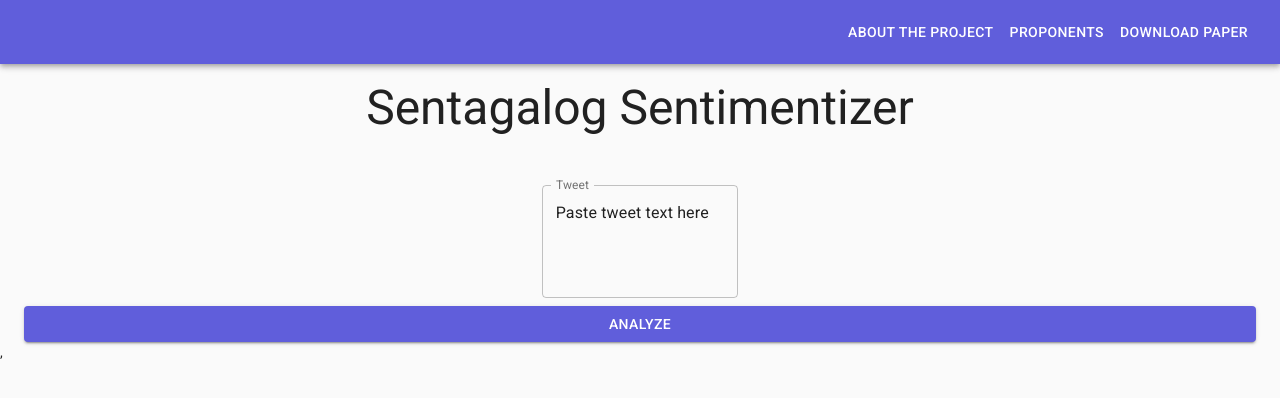
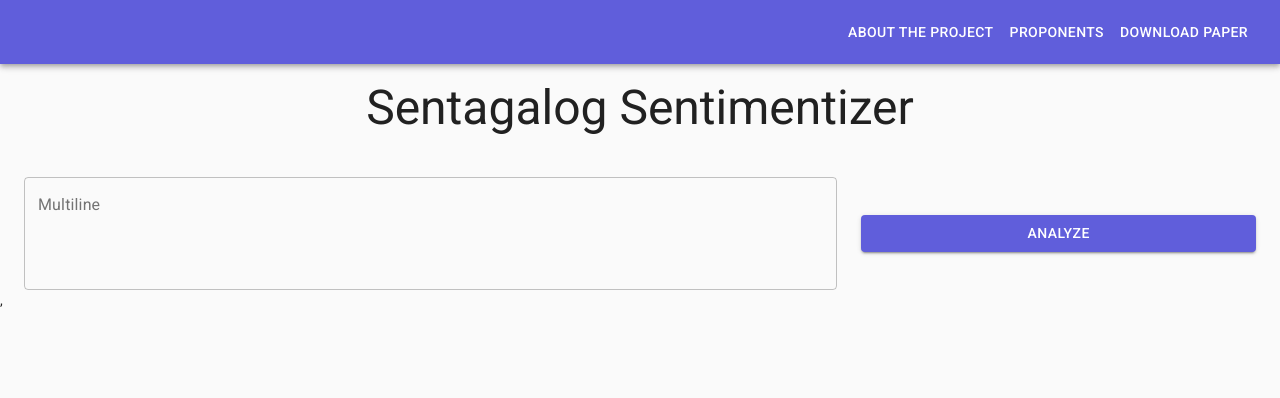
Before and after one commit to kbaldo/sentagalog-sentimentizer, a React (Create React App) app: page / in a window 1280 px wide. Shown: the top 398 px of the page. Built offline with nearby package versions, Linux system fonts and the light colour scheme.

Commit message:
Update TweetField

```diff
--- a/src/components/Home/TweetField.jsx
+++ b/src/components/Home/TweetField.jsx
@@ -1,43 +1,45 @@
-import React from 'react';
-import { makeStyles } from '@material-ui/core/styles';
-import TextField from '@material-ui/core/TextField';
-import { Button } from '@material-ui/core';
+import React from "react";
+import { makeStyles } from "@material-ui/core/styles";
+import TextField from "@material-ui/core/TextField";
+import { Button, Grid } from "@material-ui/core";
 
 const useStyles = makeStyles((theme) => ({
   root: {
-    '& .MuiTextField-root': {
+    "& .MuiTextField-root": {
       margin: theme.spacing(1),
-      width: '25ch',
+      width: "25ch",
     },
   },
 }));
 
 export default function MultilineTextFields() {
   const classes = useStyles();
-  const [value, setValue] = React.useState('Controlled');
+  const [value, setValue] = React.useState("Controlled");
 
   const handleChange = (event) => {
     setValue(event.target.value);
   };
 
   return (
-    <form className={classes.root} noValidate autoComplete="off">
+    <React.Fragment>
+
+        <Grid item xs={12} sm={8}>
         <TextField
-          id="tweet"
-          label="Tweet"
+          id="filled-multiline-flexible"
+          label="Multiline"
           multiline
           rows={4}
-          defaultValue="Paste tweet text here"
           variant="outlined"
+          onChange={handleChange}
+          fullWidth
         />
-        <Button
-            type="submit"
-            fullWidth
-            variant="contained"
-            color="primary"
-          >
+        </Grid>
+        <Grid item xs={12} sm={4}>
+          <Button type="submit" fullWidth variant="contained" color="primary">
             Analyze
           </Button>
-    </form>
+        </Grid>
+
+      </React.Fragment>
   );
 }
--- a/src/pages/Home.js
+++ b/src/pages/Home.js
@@ -24,9 +24,7 @@ export default class Home extends Component {
                 </Typography>
               </Box>
             </Grid>
-            <Grid item xs={12}>
-                <TweetField />
-            </Grid>
+            <TweetField />
           </Grid>
         </Container>
       </Fragment>
```
